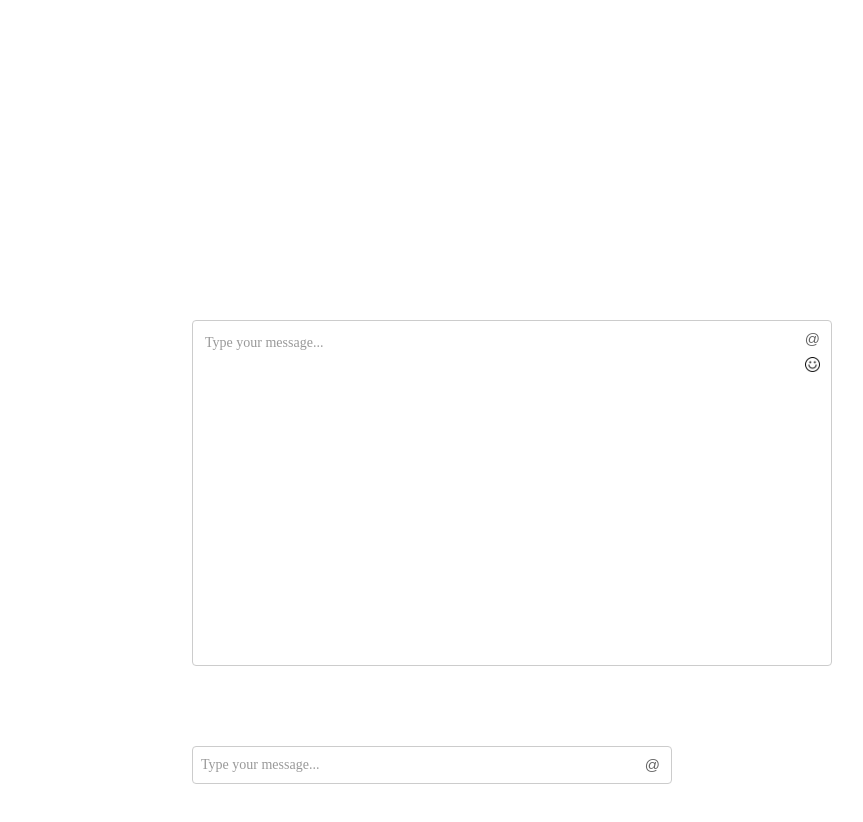
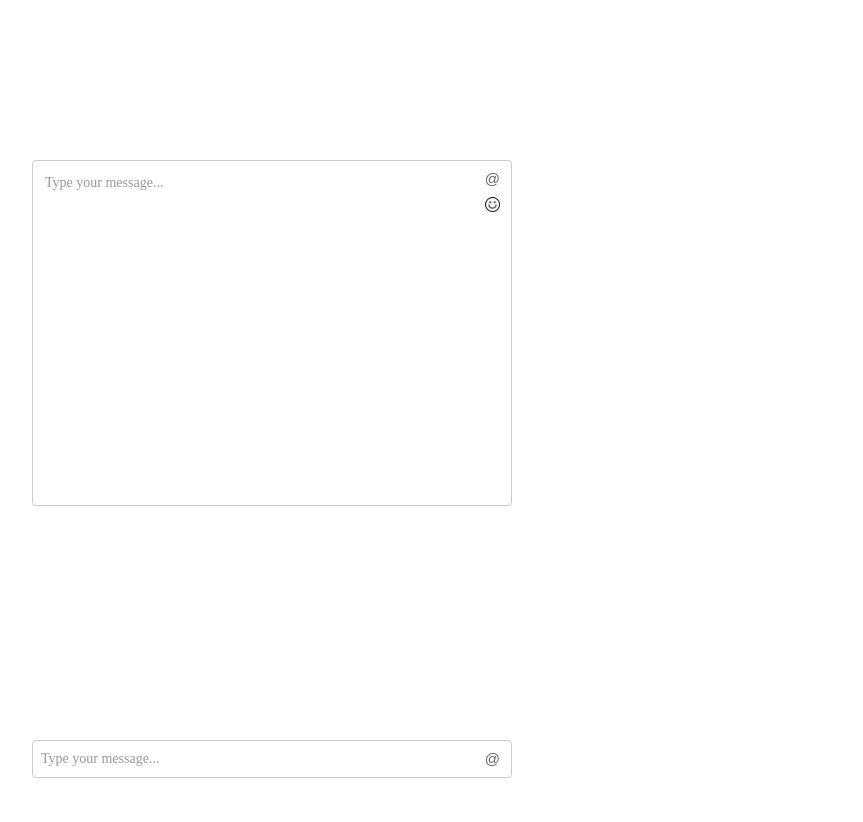
Before and after one commit to Divyynshukla/rich-Mention-Text-Editor, a React (Vite) app: page / in a window 1280 px wide. Shown: the top 822 px of the page, without its empty margins (136-999 px from the left). Built offline with nearby package versions, Linux system fonts and the light colour scheme.

Commit message:
all needful styling and comp positions done

```diff
--- a/package.json
+++ b/package.json
@@ -1,6 +1,6 @@
 {
   "name": "richmentiontexteditor",
-  "version": "1.0.10",
+  "version": "1.0.13",
   "main": "dist/index.umd.js",
   "module": "dist/index.es.js",
   "type": "module",
--- a/src/App.jsx
+++ b/src/App.jsx
@@ -27,9 +27,10 @@ function App() {
 
   return (
     <>
-    <div style={{margin:"20rem"}}>
+    <div style={{margin:"10rem"}}>
 
-       <div style={{marginTop:'10rem' ,width:"40rem"}}>
+        <div className="mentions-dialog" style={{maxHeight:"500px" ,overflow:"scroll",width:"30rem"}}>
+       <div style={{height:"800px"}}>
         <SmartMentionEditor
           editorId='mentionFieldValue'
           mentionTags={mentionTags}
@@ -52,10 +53,8 @@ function App() {
           }}
         />
        </div>
-
-
-        <div>
-      <div style={{marginTop:'5rem' ,width:"30rem"}}>
+       </div>
+       <div style={{marginTop:'5rem' ,width:"30rem"}}>
         <SmartMentionEditor
           editorId='mentionFieldValue2'
           mentionTags={mentionTags}
@@ -73,6 +72,10 @@ function App() {
           isUrlField
         />
       </div>
+
+
+        <div>
+
       </div>
     </div>
     </>
--- a/src/EmojiPicker.jsx
+++ b/src/EmojiPicker.jsx
@@ -34,8 +34,10 @@ function EmojiPicker({
         left: emojiPos?.left,
         top: emojiPos?.top,
         zIndex: 10000,
-        maxHeight: "400px",
+        maxHeight: "360px",
         overflowY: "auto",
+        borderRadius : '8px',
+        background: 'rgba(0, 0, 0, 0.6)',
       }}
     >
       <Picker
--- a/src/MentionsTextEditor.jsx
+++ b/src/MentionsTextEditor.jsx
@@ -873,7 +873,6 @@ const SmartMentionEditor = ({
 
   // ========================= EFFECTS =========================
   const handleClickOutside = useCallback((event) => {
-
     if (emojiPickerRef.current && !emojiPickerRef.current.contains(event.target) && !emojiIconRef.current.contains(event.target)) {
         setShowEmojiPicker(false);
     }
@@ -898,13 +897,19 @@ const SmartMentionEditor = ({
   }, []);
 
   useEffect(() => {
-    document.addEventListener('scroll',handleScroll);
-    document.addEventListener('click', handleClickOutside);
+    const dialogPaper = document.querySelector(".mentions-dialog");
+    if (!dialogPaper) return;
+
+    dialogPaper.addEventListener("scroll", handleScroll);
+    document.addEventListener("click", handleClickOutside);
+    document.addEventListener('scroll',handleScroll)
+
     return () => {
-      document.removeEventListener('click', handleClickOutside);
-      document.addEventListener('scroll',handleScroll)
-    }
-  }, [handleClickOutside]);
+      dialogPaper.removeEventListener("scroll", handleScroll);
+      document.removeEventListener("click", handleClickOutside);
+      document.removeEventListener('scroll',handleScroll);
+    };
+  }, [handleClickOutside, handleScroll]);
 
   useEffect(() => {
     initializeEditor();
```
Also changed, not shown: 2 other files (tests, documents, lock files or other folders).
